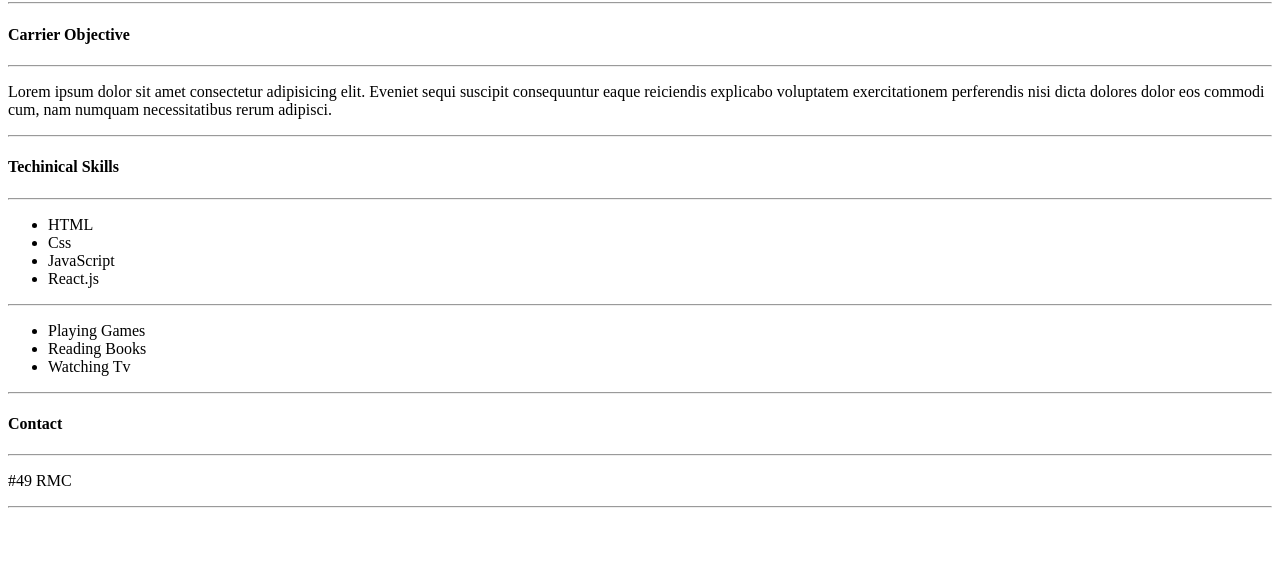
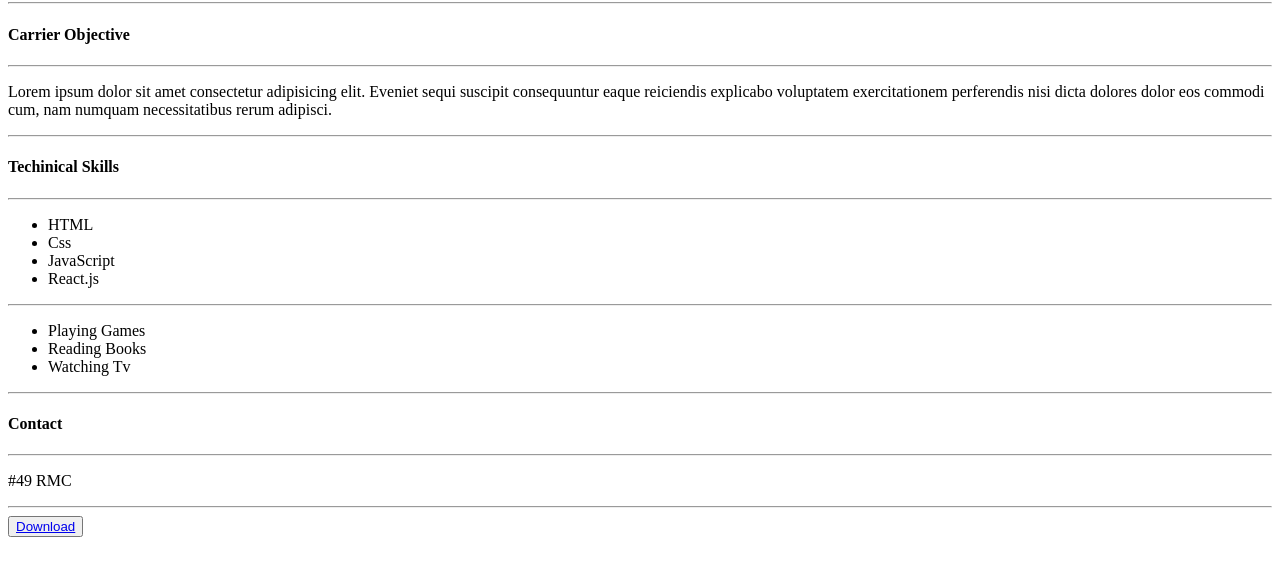
Before and after one commit to subahan20/Task01, a plain HTML site: page index.html in a window 1280 px wide. Shown: the part 64-640 px from the top of the page. Drawn offline with Linux system fonts and the light colour scheme.

Commit message:
updatemodifiedTask1

```diff
--- a/index.html
+++ b/index.html
@@ -37,6 +37,7 @@
     <hr>
     <p>#49 RMC</p>
     <hr>
+    <button><a href="./index.html" download>Download</a></button>
 </body>
 
 </html>
```
